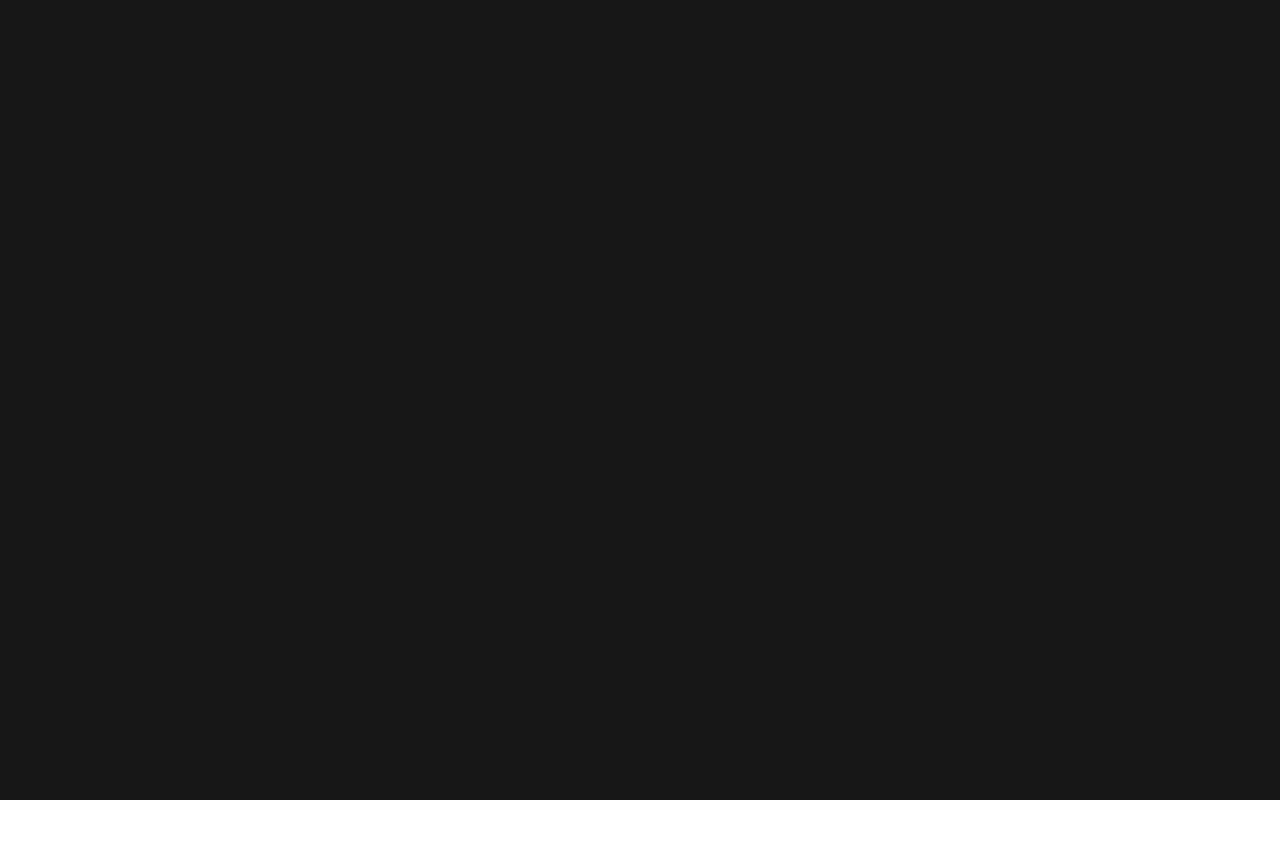
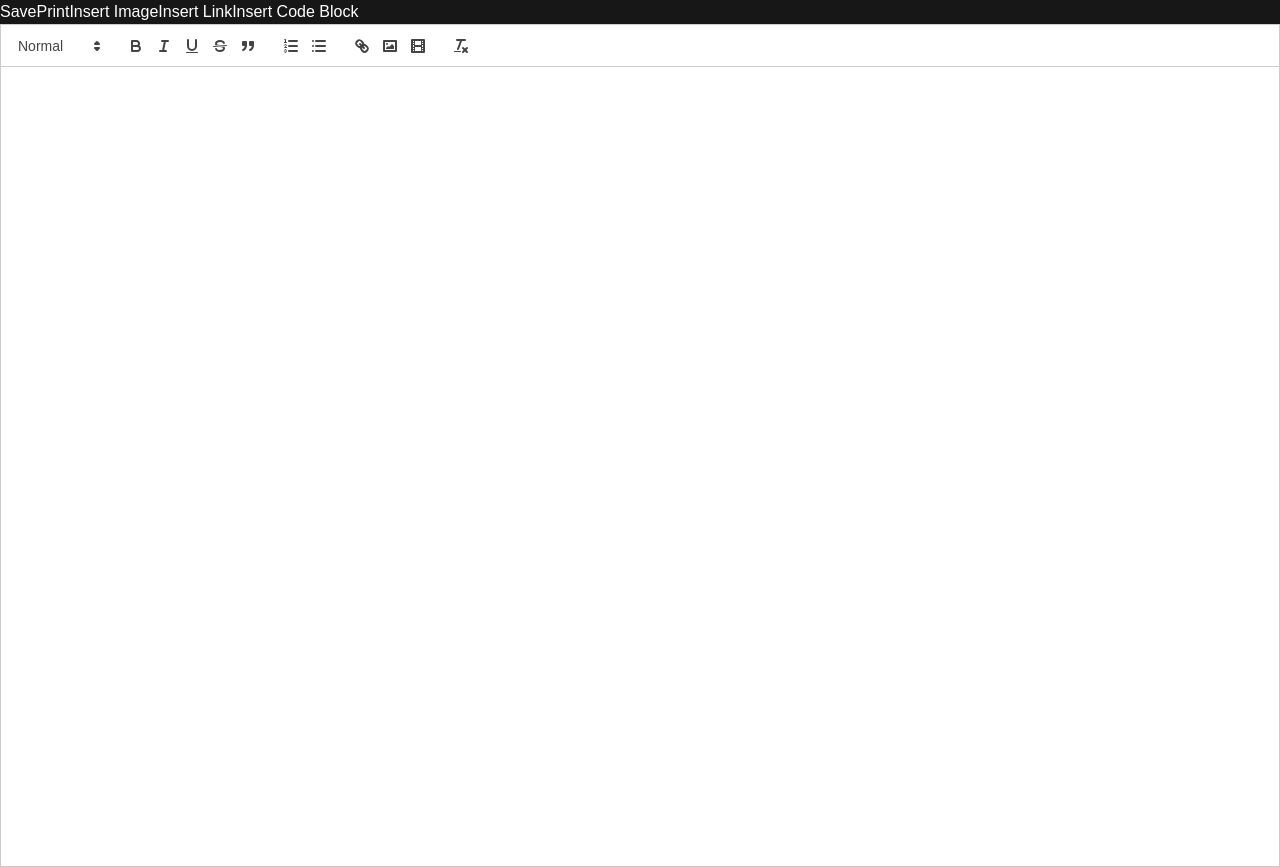
Before and after one commit to AdiKsOnDev/CollaboralHub, a React (Create React App) app: page /Docx in a window 1280 px wide. Before the commit this address had no page. Before the commit the page ends 800 px from the top, so only its background shows below. Built offline with nearby package versions, Linux system fonts and the light colour scheme; the HTML template or start-up script is replaced by a standard one.

Commit message:
fix: Styled the editor

```diff
--- a/package.json
+++ b/package.json
@@ -11,6 +11,7 @@
     "perfect-freehand": "^1.2.0",
     "react": "^18.2.0",
     "react-dom": "^18.2.0",
+    "react-quill": "^2.0.0",
     "react-router-dom": "^6.21.1",
     "react-scripts": "5.0.1",
     "roughjs": "^4.6.6",
--- a/src/App.js
+++ b/src/App.js
@@ -7,6 +7,7 @@ import Login from './pages/Login';
 import Register from './pages/Register';
 import Canvas from './pages/Canvas';
 import Navbar from './components/Navbar.js';
+import DocxEditor from './pages/DocxEditor.js';
 
 function App() {
   return (
@@ -14,6 +15,7 @@ function App() {
       <div className="App bg-primary w-screen h-screen">
         <Routes>
           <Route path="/" element={<Navbar />} />
+          <Route path="/Docx" element={<DocxEditor />} />
           <Route path="/Login" element={<Login />} />
           <Route path="/Register" element={<Register />} />
           <Route path="/Canvas" element={<Canvas />} />
--- a/src/pages/docx.js
+++ b/src/pages/DocxEditor.js
@@ -54,7 +54,7 @@ const DocxEditor = () => {
 
   return (
     <div>
-      <div className="editor-toolbar">
+      <div className="editor-toolbar text-white">
         <button onClick={handleSave}>Save</button>
         <button onClick={handlePrint}>Print</button>
         <button onClick={handleInsertImage}>Insert Image</button>
@@ -62,6 +62,7 @@ const DocxEditor = () => {
         <button onClick={handleInsertCodeBlock}>Insert Code Block</button>
       </div>
       <ReactQuill
+        className='bg-white h-screen'
         theme="snow"
         value={content}
         onChange={handleChange}
```
Also changed, not shown: 1 other file (tests, documents, lock files or other folders).
